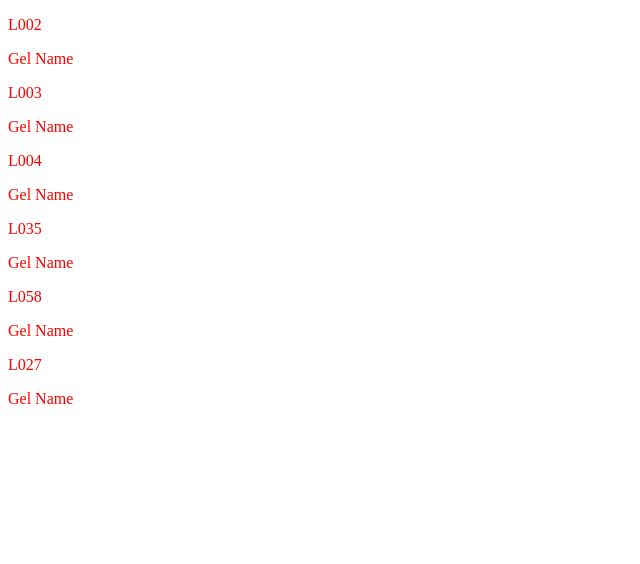
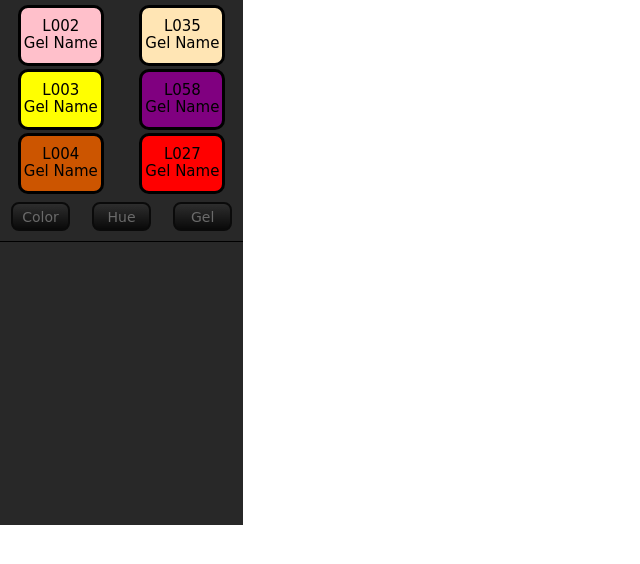
Before and after one commit to MARQUEZ93/racknerMockup, a React app: page / in a window 1280 px wide. Shown: the top 564 px of the page, without its empty margins (0-640 px from the left). Built offline with nearby package versions, Linux system fonts and the light colour scheme.

Commit message:
styled top section

```diff
--- a/assets/styles.css
+++ b/assets/styles.css
@@ -1,8 +1,55 @@
-
+.app {
+  /* margin: auto; */
+  background-color: #282828;
+  font-family: "Comic Sans MS", cursive, sans-serif;
+  width: 19%;
+  height: 525px;
+}
+.gel {
+  padding-top: 5px;
+  font-size: 15px;
+}
+.gelBox p {
+  margin-bottom: 2px;
+}
 .gelBox{
-  width: 100%;
-  height: 100%;
+  height: 55px;
+  width: 80px;
+  display: flex;
+  flex-direction: column;
+  align-items: center;
+  justify-content: center;
+  border-radius: 10px;
+  margin-bottom: 3px;
+  border: 3px solid black;
 }
-p{
-  color:red;
+.gelHalf{
+  display: flex;
+  flex-direction: column;
 }
+.gelHalves{
+  display: flex;
+  justify-content: space-around;
+}
+.threeButtons{
+  display: flex;
+  justify-content: space-around;
+  margin: 5px 0 5px 0;
+  padding: 0 0 10px 0;
+  border-bottom: 1px solid black;
+}
+.button p {
+}
+.button{
+  font-size: 14px;
+  height: 25px;
+  width: 55px;
+  color: grey;
+  background-image: linear-gradient(to bottom, #303030, black);
+  border-radius: 8px;
+  border: 2px solid black;
+  display: flex;
+  justify-content: center;
+  align-items: center;
+  opacity: .75;
+}
--- a/index.html
+++ b/index.html
@@ -4,6 +4,8 @@
 	<title></title>
 	<script src="bundle.js"></script>
 	 <link rel="stylesheet" href="./assets/styles.css">
+	 <link rel="stylesheet" href="./assets/reset.css">
+	 <script src="https://ajax.googleapis.com/ajax/libs/jquery/3.3.1/jquery.min.js"></script>
 </head>
 <body>
 	<div id='root'/>
--- a/lib/Gel.js
+++ b/lib/Gel.js
@@ -7,29 +7,46 @@ class Gel extends React.Component {
   }
 
   renderGels() {
-    let gelArray = [{name:"Gel Name", number: "L002"}, {name:"Gel Name", number: "L003"},
-      {name:"Gel Name", number: "L004"}, {name:"Gel Name", number: "L035"},
-      {name:"Gel Name", number: "L058"}, {name:"Gel Name", number: "L027"}
+    let gelArray = [{name:"Gel Name", number: "L002", color: "pink"}, {name:"Gel Name",
+    number: "L003", color: "yellow"},
+      {name:"Gel Name", number: "L004", color: "#CC5500"}, {name:"Gel Name", number: "L035", color: "#FFE5B4"},
+      {name:"Gel Name", number: "L058", color: "purple"}, {name:"Gel Name", number: "L027", color: "red"}
     ];
     let firstHalf = this.renderHalf(gelArray[0], gelArray[1], gelArray[2]);
     let secondHalf = this.renderHalf(gelArray[3], gelArray[4], gelArray[5]);
 
-    return (<div>{firstHalf}{secondHalf}</div>);
+    return (<div className="gelHalves">{firstHalf}{secondHalf}</div>);
   }
   renderHalf(one, two, three){
     return (
       <div className="gelHalf">
-        <GelBox name={one.name} number={one.number} />
-        <GelBox name={two.name} number={two.number} />
-        <GelBox name={three.name} number={three.number} />
+        <GelBox name={one.name} number={one.number} color={one.color}/>
+        <GelBox name={two.name} number={two.number} color={two.color}/>
+        <GelBox name={three.name} number={three.number} color={three.color}/>
       </div>
+    );
+  }
+  renderButtons() {
+    return (
+      <div className="threeButtons">
+        {this.button('Color')}
+        {this.button('Hue')}
+        {this.button('Gel')}
+      </div>
+    );
+
+  }
+  button(text){
+    return (
+      <div className="button"><p>{text}</p></div>
     );
   }
 
   render() {
     return (
       <div className="gel">
-      {this.renderGels()}
+        {this.renderGels()}
+        {this.renderButtons()}
       </div>
     );
   }
--- a/lib/GelBox.js
+++ b/lib/GelBox.js
@@ -5,8 +5,11 @@ class GelBox extends React.Component {
     super(props);
   }
   render(){
+    const gelColor = {
+      backgroundColor: this.props.color
+    };
     return (
-      <div className="gelBox">
+      <div style={gelColor} className="gelBox">
         <p>{this.props.number}</p>
         <p>{this.props.name}</p>
       </div>
```
